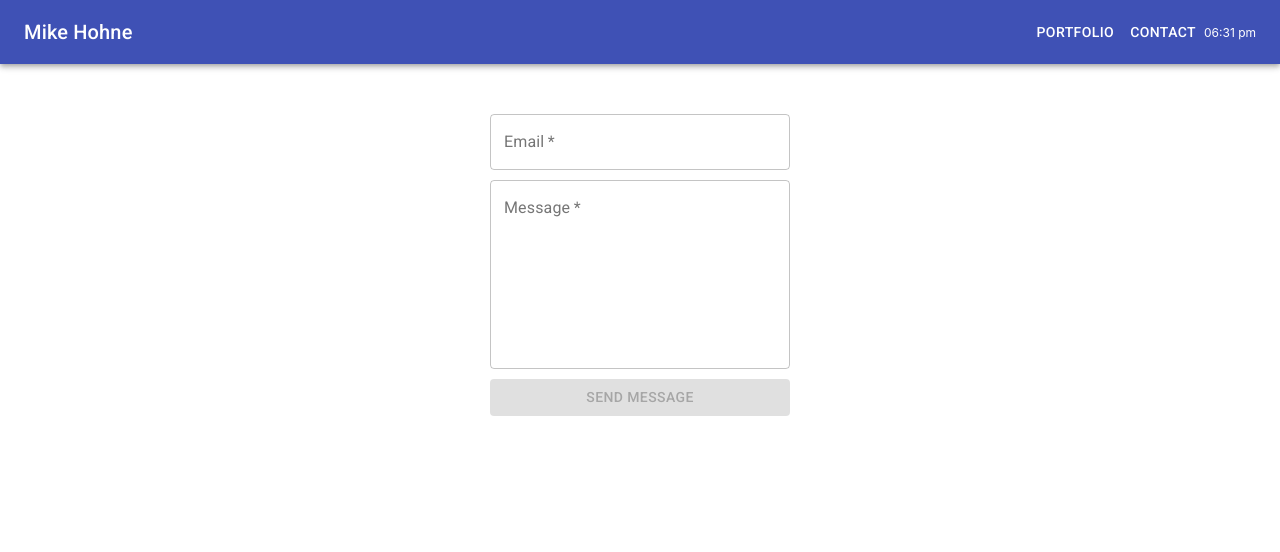
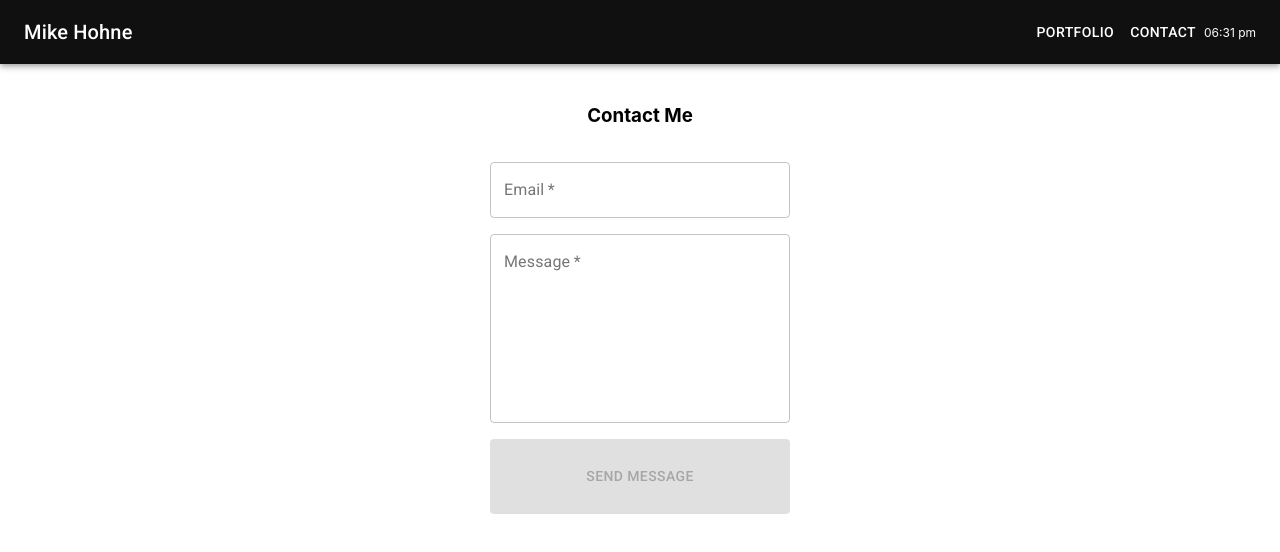
Before and after one commit to mikehohne/mikehohne.github.io, a React (Create React App) app: page /contact in a window 1280 px wide. Shown: the top 552 px of the page. Built offline with nearby package versions, Linux system fonts and the light colour scheme; no server answers; a web font is replaced by a local one; what messaging-api-telegram would draw is missing.

Commit message:
Few changes.

```diff
--- a/src/App.js
+++ b/src/App.js
@@ -4,10 +4,10 @@ import Landing from './pages/Landing';
 import MainContainer from './components/MainContainer';
 import NavBar from './components/NavBar';
 import { BrowserRouter as Router, Switch, Route } from 'react-router-dom';
-import Portfolio from './pages/Portfolio/Portfolio';
+import { Portfolio } from './pages/Portfolio/Portfolio';
 import PortfolioPageDetail from './pages/Portfolio/PortfolioPageDetail';
 import { TelegramClient } from 'messaging-api-telegram';
-import Contact from './pages/Contact/Contact';
+import { Contact } from './pages/Contact/Contact';
 
 const client = TelegramClient.connect(process.env.REACT_APP_TELEGRAM_API_KEY);
 
--- a/src/components/MainContainer.jsx
+++ b/src/components/MainContainer.jsx
@@ -3,9 +3,9 @@ import { Container, makeStyles } from '@material-ui/core';
 
 const useStyles = makeStyles(theme => ({
   root: {
-    display: 'flex',
     justifyContent: 'center',
-    marginTop: theme.spacing(5)
+    marginTop: theme.spacing(5),
+    borderRadius: '4px'
   }
 }));
 
--- a/src/components/NavBar.jsx
+++ b/src/components/NavBar.jsx
@@ -11,7 +11,9 @@ import { Link } from 'react-router-dom';
 import moment from 'moment';
 
 const useStyles = makeStyles(theme => ({
-  root: {},
+  root: {
+    backgroundColor: '#101010'
+  },
   toolBar: {
     display: 'flex'
   },
@@ -36,9 +38,10 @@ const NavBar = () => {
 
   React.useEffect(() => {
     const date = moment(new Date());
+    console.log(date);
     const interval = setInterval(() => {
       setTime(date.format(format));
-    }, 15000);
+    }, 2000);
     return () => clearInterval(interval);
   });
 
--- a/src/pages/Contact/Contact.jsx
+++ b/src/pages/Contact/Contact.jsx
@@ -1,6 +1,5 @@
 import React from 'react';
-import { TextField, Button } from '@material-ui/core';
-import { makeStyles } from '@material-ui/styles';
+import { TextField, Button, makeStyles } from '@material-ui/core';
 import * as EmailValidator from 'email-validator';
 
 const useStyles = makeStyles(theme => ({
@@ -8,7 +7,7 @@ const useStyles = makeStyles(theme => ({
     minWidth: '300px'
   },
   root: {
-    marginTop: '10px'
+    marginTop: theme.spacing(2)
   },
   inputContainer: {
     width: '100%'
@@ -17,11 +16,12 @@ const useStyles = makeStyles(theme => ({
     textAlign: '100%'
   },
   button: {
-    width: '100%'
+    width: '100%',
+    height: '75px'
   }
 }));
 
-const Contact = props => {
+export function Contact({ client }) {
   const form = React.useRef(null);
   const initialState = {
     controls: {
@@ -86,7 +86,7 @@ const Contact = props => {
   }
 
   function sendMessage() {
-    props.client
+    client
       .sendMessage(
         392535675,
         `<b>${formValues.controls.email.value}</b> ${formValues.controls.message.value}`,
@@ -101,7 +101,9 @@ const Contact = props => {
   }
 
   return (
-    <div>
+    <React.Fragment>
+      <h3 style={{ textAlign: 'center' }}>Contact Me</h3>
+      <div style={{ display: 'flex', justifyContent: 'center' }}>
         <form className={classes.form} ref={form}>
           <div className={classes.root}>
             <TextField
@@ -143,7 +145,6 @@ const Contact = props => {
           </div>
         </form>
       </div>
+    </React.Fragment>
   );
-};
-
-export default Contact;
+}
--- a/src/pages/Landing.jsx
+++ b/src/pages/Landing.jsx
@@ -10,11 +10,15 @@ const useStyles = makeStyles(theme => ({
     fontSize: '2em'
   },
   avatar: {
-    width: '250px',
-    height: '250px'
+    width: '300px',
+    height: '300px',
+    borderRadius: '4px'
   },
   nameContainer: {
-    textAlign: 'center'
+    textAlign: 'center',
+    '& p': {
+      textDecoration: 'underline'
+    }
   }
 }));
 
@@ -27,11 +31,13 @@ const Landing = () => {
           className={classes.avatar}
           variant='square'
           alt='bio-image'
-          src='https://via.placeholder.com/250'
+          src='https://scontent-sea1-1.xx.fbcdn.net/v/t1.0-9/1800339_10100453854274501_6543181869932306714_n.jpg?_nc_cat=110&_nc_ohc=NsEB7V3Qtr0AQl58dCP_Tyvd8ar7PT6F0w-7ttpjG2AAPco6hu0pGyOww&_nc_ht=scontent-sea1-1.xx&oh=ae6728377f96b45d849ca7019615f356&oe=5EAE9D46'
         />
         <div className={classes.nameContainer}>
-          <p>Mike Hohne</p>
-          <p>Developer</p>
+          <p>
+            Mike Hohne - <span>Developer</span>
+          </p>
+          {/* <p>Developer</p> */}
         </div>
       </div>
     </React.Fragment>
--- a/src/pages/Portfolio/Portfolio.jsx
+++ b/src/pages/Portfolio/Portfolio.jsx
@@ -1,8 +1,11 @@
 import React from 'react';
 import PortfolioList from './components/PortfolioList';
 
-const Portfolio = props => {
-  return <PortfolioList {...props} />;
+export const Portfolio = props => {
+  return (
+    <React.Fragment>
+      <h3 style={{ textAlign: 'center' }}>Projects</h3>
+      <PortfolioList {...props} />
+    </React.Fragment>
+  );
 };
-
-export default Portfolio;
```
Lines whose indentation alone changed are shown as unchanged.
